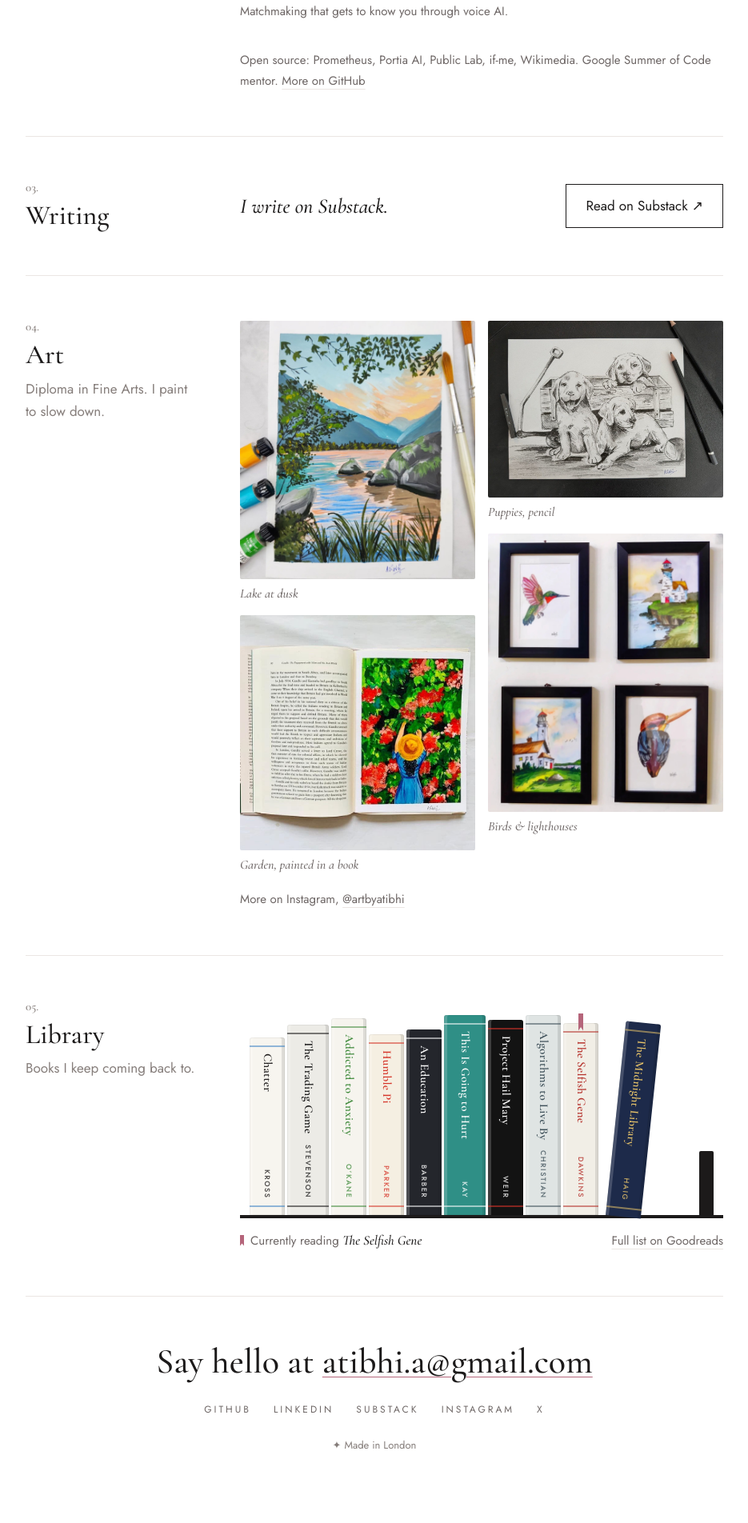
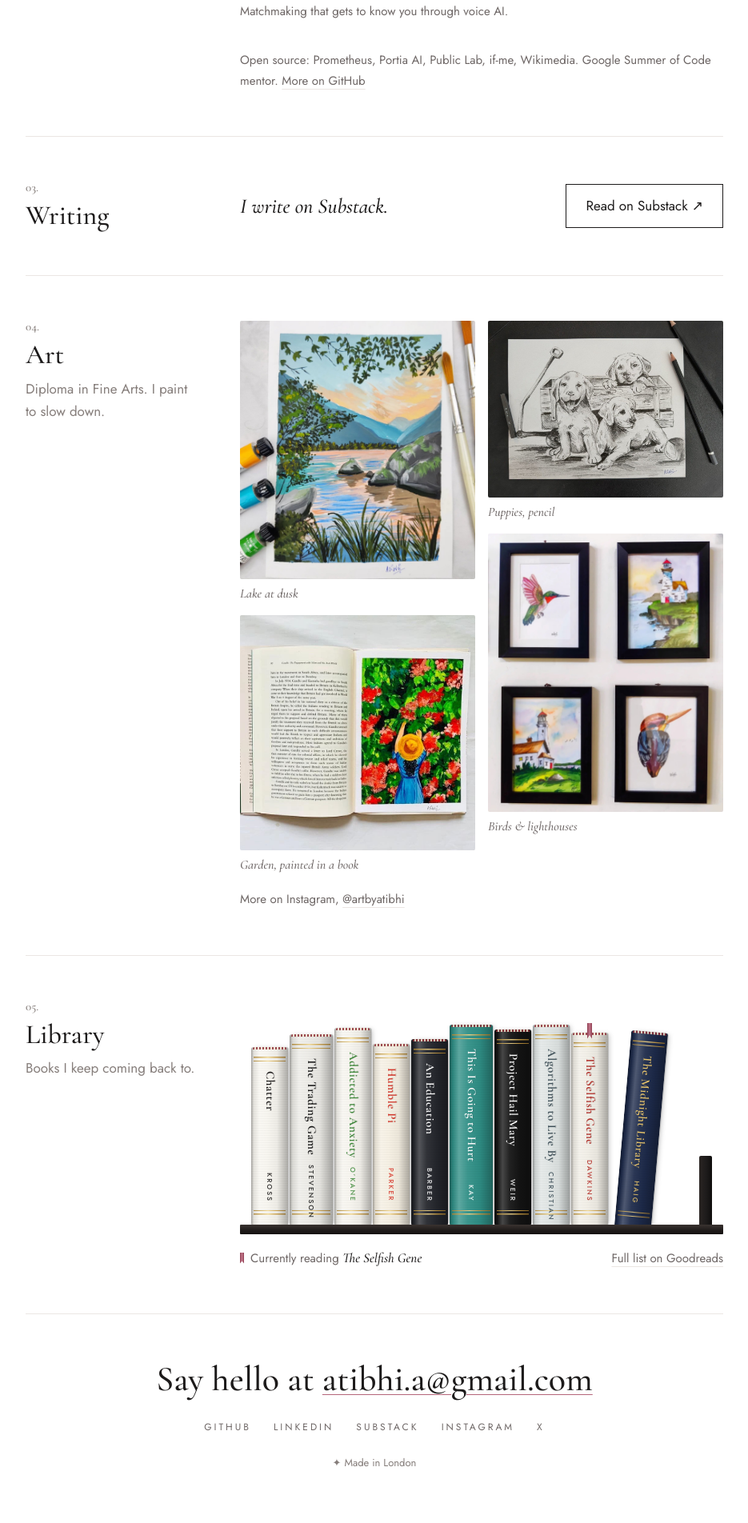
Before and after one commit to asquare14/aSquare14.github.io, a Jekyll site: the page built from index.html, in a window 1280 px wide. Shown: the part 1844-3748 px from the top of the page at 80% size, without its empty margins (172-1107 px from the left). Built offline with Jekyll 4.4.1, drawn with Linux system fonts in a browser that asks for light colours; before the commit the page ends 3726 px from its top, so only the background shows below that.

Commit message:
Give the bookshelf bound-book spines and a cover-only pop-up
Spines now look like cloth hardbacks: curved shading, a faint cloth
texture, gilt double rules, a striped headband and a silk ribbon on the
current read. They sit on a dark shelf board with a soft shadow.

The pop-up is now just the cover, at up to 72% of the viewport height,
with a small round close button. The title and author text are gone.

Co-Authored-By: Claude Opus 5.5 <noreply@anthropic.com>

```diff
--- a/_layouts/home.html
+++ b/_layouts/home.html
@@ -76,9 +76,7 @@ layout: default
         </button>
         <div popover id="{{ bid }}" class="cover-pop">
           <img src="{{ '/assets/images/books/' | append: b.cover | relative_url }}" alt="Cover of {{ b.title }} by {{ b.author }}" width="{{ b.cover_size[0] }}" height="{{ b.cover_size[1] }}" loading="lazy">
-          <p class="cp-title">{{ b.title }}</p>
-          <p class="cp-author">{{ b.author }}{% if b.reading %} · <span class="cp-now">currently reading</span>{% endif %}</p>
-          <button type="button" class="cp-close" popovertarget="{{ bid }}" popovertargetaction="hide" aria-label="Close">×</button>
+          <button type="button" class="cp-close" popovertarget="{{ bid }}" popovertargetaction="hide" aria-label="Close"><svg viewBox="0 0 16 16" width="12" height="12" aria-hidden="true"><path d="M3 3l10 10M13 3L3 13" stroke="currentColor" stroke-width="1.6" stroke-linecap="round"/></svg></button>
         </div>
       </li>
       {%- endfor %}
--- a/assets/css/main.css
+++ b/assets/css/main.css
@@ -98,64 +98,97 @@ a:focus-visible { outline: 1px solid var(--accent); outline-offset: 4px; }
 .art figcaption { margin-top: 8px; font: italic 500 16px/1.3 var(--serif); color: var(--soft); }
 @media (max-width: 520px) { .art { column-gap: 10px; } .art figcaption { font-size: 14px; } }
 
-/* library: real spines; click one to pop its cover up (HTML popover, no JS) */
-.shelf { list-style: none; margin: 0; display: flex; align-items: flex-end; gap: 3px; padding: 18px 12px 0; min-height: 270px; border-bottom: 4px solid var(--ink); }
+/* library: cloth-bound spines on a shelf; click one to open its cover (HTML popover, no JS) */
+.shelf { position: relative; list-style: none; margin: 0; display: flex; align-items: flex-end; gap: 2px; padding: 24px 14px 0; min-height: 280px; }
+.shelf::after { /* the shelf board */
+  content: ""; position: absolute; left: 0; right: 0; bottom: -12px; height: 12px; border-radius: 1px;
+  background: linear-gradient(#3a3330, #1f1b1a 60%, #141110);
+  box-shadow: 0 14px 18px -10px rgba(20,16,14,.45);
+}
 .slot { display: flex; align-items: flex-end; }
 .slot.lean { margin-left: 6px; }
-.slot.lean .book { transform: rotate(6deg); transform-origin: bottom left; }
-.slot.lean .book:hover, .slot.lean .book:focus-visible { transform: rotate(6deg) translateY(-10px); }
+.slot.lean .book { transform: rotate(5deg); transform-origin: bottom left; }
+.slot.lean .book:hover, .slot.lean .book:focus-visible { transform: rotate(5deg) translateY(-12px); }
+
 .book {
+  --foil: linear-gradient(90deg, #a98232, #f1d58a 45%, #c79c45 70%, #8f6a26);
   position: relative; display: flex; justify-content: center; align-items: stretch;
-  width: 44px; padding: 0; margin: 0; border: 0; cursor: pointer;
-  background: var(--spine); color: var(--ink);
-  border-radius: 3px 3px 0 0;
-  box-shadow: inset 4px 0 0 rgba(255,255,255,.18), inset -4px 0 0 rgba(0,0,0,.10), inset 0 0 0 1px rgba(0,0,0,.06);
-  transition: transform .2s ease;
-  font: inherit;
+  width: 46px; padding: 0; margin: 0; border: 0; cursor: pointer; font: inherit;
+  color: var(--ink);
+  background:
+    linear-gradient(90deg, rgba(0,0,0,.34) 0%, rgba(0,0,0,.08) 7%, rgba(255,255,255,.22) 22%, rgba(255,255,255,.06) 42%, rgba(0,0,0,.04) 70%, rgba(0,0,0,.30) 100%),
+    repeating-linear-gradient(0deg, rgba(0,0,0,.025) 0 1px, transparent 1px 3px),
+    var(--spine);
+  border-radius: 3px 3px 1px 1px;
+  box-shadow: 1px 0 0 rgba(0,0,0,.12), 3px 0 6px -2px rgba(0,0,0,.25);
+  transition: transform .3s cubic-bezier(.2,.8,.2,1), box-shadow .3s;
 }
-.book.wide { width: 52px; }
-.book:hover, .book:focus-visible { transform: translateY(-10px); }
+.book.wide { width: 54px; }
+.book:hover, .book:focus-visible { transform: translateY(-12px); box-shadow: 1px 0 0 rgba(0,0,0,.12), 4px 10px 14px -6px rgba(0,0,0,.35); }
 .book:focus-visible { outline: 1px solid var(--accent); outline-offset: 3px; }
-/* thin bands near the top and bottom, like printed spines */
-.book::before { content: ""; position: absolute; left: 0; right: 0; top: 10px; bottom: 10px; border-top: 2px solid var(--band); border-bottom: 2px solid var(--band); opacity: .55; pointer-events: none; }
-.spine { writing-mode: vertical-rl; display: flex; justify-content: space-between; align-items: center; gap: 10px; padding: 20px 0; height: 100%; }
-.bt { font: 600 15px/1 var(--serif); letter-spacing: .3px; white-space: nowrap; }
-.ba { font: 500 9px/1 var(--sans); letter-spacing: 1.6px; text-transform: uppercase; opacity: .8; white-space: nowrap; }
-/* bookmark ribbon on the book I'm reading */
-.book.reading::after { content: ""; position: absolute; left: calc(50% - 3px); top: -12px; width: 6px; height: 22px; background: #b5657a; clip-path: polygon(0 0, 100% 0, 100% 100%, 50% 80%, 0 100%); }
-.bookend { width: 18px; height: 80px; background: var(--ink); border-radius: 2px 2px 0 0; margin-left: auto; }
+/* gilt double rules near the head and tail of the spine */
+.book::before {
+  content: ""; position: absolute; left: 3px; right: 3px; top: 12px; bottom: 12px; pointer-events: none;
+  background: var(--foil) top / 100% 1.5px no-repeat, var(--foil) 0 5px / 100% 1px no-repeat,
+              var(--foil) bottom / 100% 1.5px no-repeat, var(--foil) 0 calc(100% - 5px) / 100% 1px no-repeat;
+  opacity: .9;
+}
+/* headband: the little striped cloth at the top of a hardback */
+.book::after {
+  content: ""; position: absolute; left: 2px; right: 2px; top: 0; height: 3px; border-radius: 2px 2px 0 0;
+  background: repeating-linear-gradient(90deg, #8c2f39 0 2px, #f2e6d0 2px 4px);
+  opacity: .85;
+}
+.spine { writing-mode: vertical-rl; display: flex; justify-content: space-between; align-items: center; gap: 12px; padding: 30px 0 28px; height: 100%; }
+.bt { font: 600 15px/1 var(--serif); letter-spacing: .6px; white-space: nowrap; text-shadow: 0 1px 0 rgba(255,255,255,.12), 0 -1px 0 rgba(0,0,0,.18); }
+.ba { font: 500 8.5px/1 var(--sans); letter-spacing: 2px; text-transform: uppercase; white-space: nowrap; opacity: .85; }
+/* silk bookmark ribbon on the book I'm reading */
+.book.reading .spine::after {
+  content: ""; position: absolute; left: calc(50% - 3px); top: -12px; width: 6px; height: 20px; z-index: 1;
+  background: linear-gradient(90deg, #8e3e52, #c4778b 50%, #8e3e52);
+  clip-path: polygon(0 0, 100% 0, 100% 100%, 50% 78%, 0 100%);
+}
+.book.reading { overflow: visible; }
+.bookend { width: 16px; height: 86px; border-radius: 2px 2px 0 0; margin-left: auto; background: linear-gradient(90deg, #2a2523, #1c1a1a 60%, #0f0d0c); }
 
-.shelf-note { display: flex; justify-content: space-between; gap: 16px; flex-wrap: wrap; margin-top: 16px; color: var(--soft); font-size: 15px; }
+.shelf-note { display: flex; justify-content: space-between; gap: 16px; flex-wrap: wrap; margin-top: 30px; color: var(--soft); font-size: 15px; }
 .shelf-note em { font: italic 500 17px/1 var(--serif); color: var(--ink); }
-.ribbon-key { display: inline-block; width: 5px; height: 14px; background: var(--accent); margin-right: 8px; vertical-align: -2px; clip-path: polygon(0 0, 100% 0, 100% 100%, 50% 78%, 0 100%); }
+.ribbon-key { display: inline-block; width: 5px; height: 14px; background: linear-gradient(90deg, #8e3e52, #c4778b 50%, #8e3e52); margin-right: 8px; vertical-align: -2px; clip-path: polygon(0 0, 100% 0, 100% 100%, 50% 78%, 0 100%); }
 
-/* the cover pop-up. Browsers without popover support simply never show it. */
+/* cover pop-up: just the cover and a small close button.
+   Browsers without popover support never show it. */
 .cover-pop { display: none; }
 .cover-pop:popover-open {
   display: block; position: fixed; inset: 0; margin: auto;
-  width: min(300px, calc(100vw - 48px)); height: fit-content; max-height: calc(100vh - 48px); overflow: auto;
-  padding: 18px 18px 20px; border: 0; border-radius: 6px; background: var(--bg); color: var(--ink);
-  box-shadow: 0 24px 60px rgba(28,26,26,.28); text-align: center;
-  animation: cover-in .28s cubic-bezier(.2,.8,.2,1);
+  width: fit-content; height: fit-content; padding: 0; border: 0; background: transparent; overflow: visible;
+  animation: cover-in .35s cubic-bezier(.2,.8,.2,1);
 }
-.cover-pop::backdrop { background: rgba(28,26,26,.35); backdrop-filter: blur(3px); }
-.cover-pop img { display: block; width: 100%; height: auto; border-radius: 2px; box-shadow: 0 8px 24px rgba(0,0,0,.18); }
-.cp-title { margin: 16px 0 2px; font: 600 24px/1.15 var(--serif); }
-.cp-author { margin: 0; color: var(--soft); font-size: 14px; }
-.cp-now { color: var(--accent); }
-.cp-close { position: absolute; top: 6px; right: 8px; width: 32px; height: 32px; border: 0; border-radius: 50%; background: rgba(255,255,255,.9); color: var(--ink); font: 400 22px/1 var(--sans); cursor: pointer; }
-.cp-close:hover { background: var(--wash); }
-@keyframes cover-in { from { opacity: 0; transform: translateY(18px) scale(.94); } to { opacity: 1; transform: none; } }
+.cover-pop::backdrop { background: rgba(24,20,19,.55); backdrop-filter: blur(6px); -webkit-backdrop-filter: blur(6px); }
+.cover-pop img {
+  display: block; width: auto; height: min(72vh, 540px); max-width: calc(100vw - 56px); object-fit: contain;
+  border-radius: 2px 4px 4px 2px;
+  box-shadow: inset 4px 0 6px -4px rgba(0,0,0,.4), 0 2px 4px rgba(0,0,0,.2), 0 30px 60px -12px rgba(0,0,0,.55);
+}
+.cp-close {
+  position: absolute; top: -14px; right: -14px; width: 30px; height: 30px; padding: 0;
+  display: grid; place-items: center; border: 0; border-radius: 50%; cursor: pointer;
+  background: #fff; color: var(--ink); box-shadow: 0 4px 12px rgba(0,0,0,.25);
+  transition: transform .2s;
+}
+.cp-close:hover { transform: rotate(90deg); }
+.cp-close:focus-visible { outline: 1px solid var(--accent); outline-offset: 3px; }
+@keyframes cover-in { from { opacity: 0; transform: translateY(24px) scale(.96); } to { opacity: 1; transform: none; } }
 @media (prefers-reduced-motion: reduce) { .cover-pop:popover-open { animation: none; } }
 
 @media (max-width: 760px) {
-  .shelf { gap: 2px; padding: 18px 4px 0; min-height: 230px; }
-  .book { width: 26px; } .book.wide { width: 30px; }
-  .bt { font-size: 12px; } .ba { font-size: 7px; letter-spacing: 1px; }
-  .spine { padding: 14px 0; gap: 6px; }
-  .book::before { top: 6px; bottom: 6px; }
+  .shelf { gap: 1px; padding: 22px 6px 0; min-height: 240px; }
+  .book { width: 27px; } .book.wide { width: 31px; }
+  .bt { font-size: 12px; letter-spacing: .3px; } .ba { font-size: 6.5px; letter-spacing: 1.2px; }
+  .spine { padding: 20px 0 18px; gap: 7px; }
+  .book::before { left: 2px; right: 2px; top: 8px; bottom: 8px; }
   .slot.lean { margin-left: 4px; }
-  .bookend { width: 10px; }
+  .bookend { width: 10px; height: 70px; }
+  .cp-close { top: -12px; right: -10px; }
 }
 
 /* ---------- pages & posts ---------- */
```
